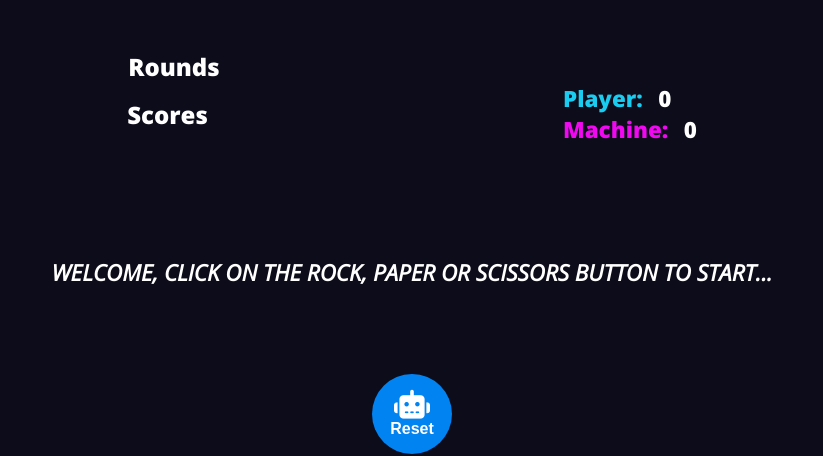
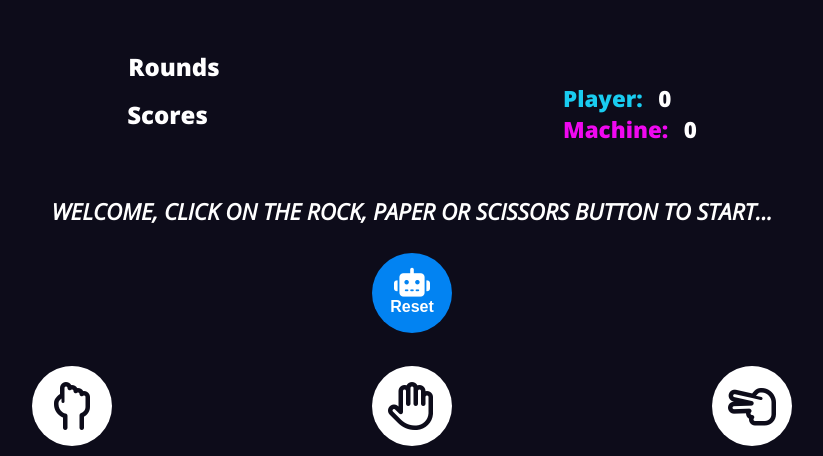
Before and after one commit to carlosfrontend/rock-paper-scissors, a plain HTML site: page index.html in a window 1280 px wide. Shown: the part 142-598 px from the top of the page, without its empty margins (228-1051 px from the left). Drawn offline with nearby package versions, Linux system fonts and the light colour scheme.

Commit message:
Feat: Add media query for laptop

```diff
--- a/src/css/main.css
+++ b/src/css/main.css
@@ -251,3 +251,16 @@ button#reset:hover {
 }
 
 /* End mobile first design */
+
+
+@media (min-width:1024px) {
+  #game-messages {
+    position: relative;
+    top: 2em;
+    display: flex;
+    justify-content: center;
+    align-items: center;
+    padding: 1.2em 4em;
+    text-align: center;
+  }
+ }
```
